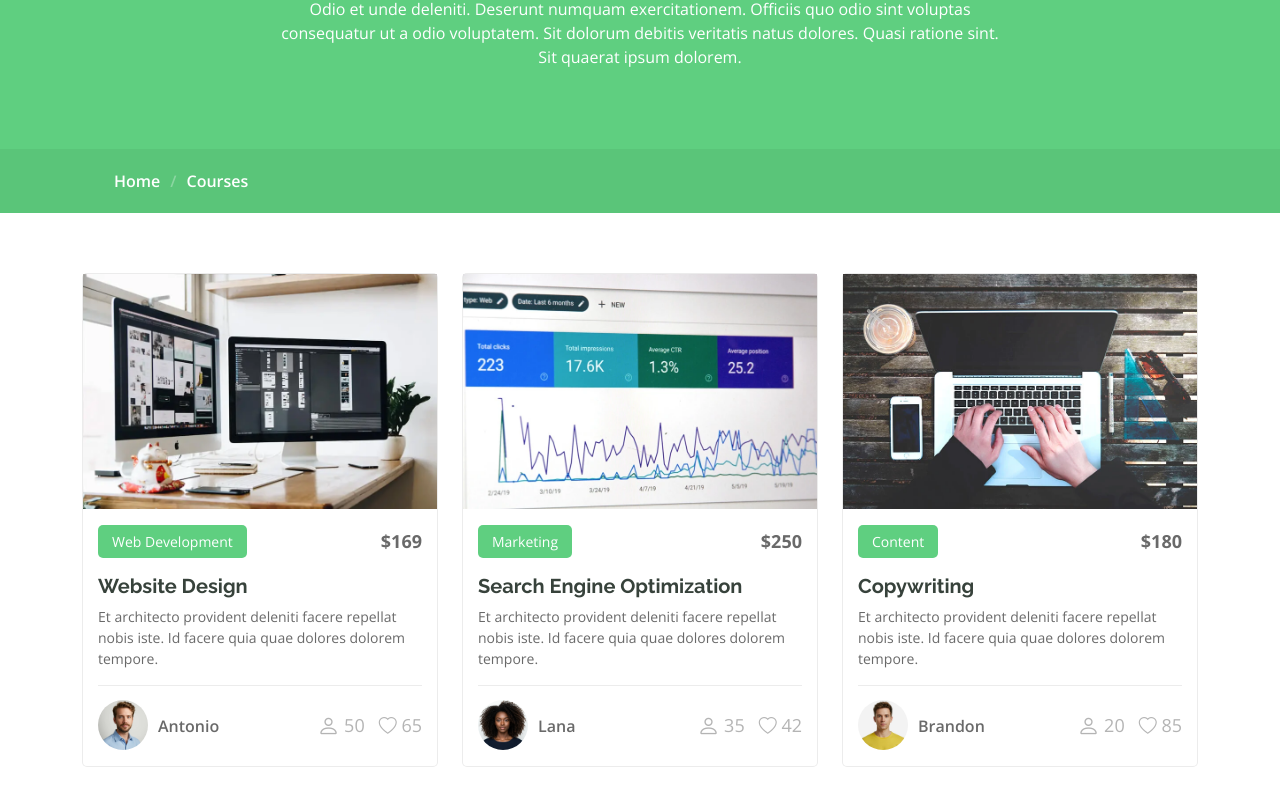
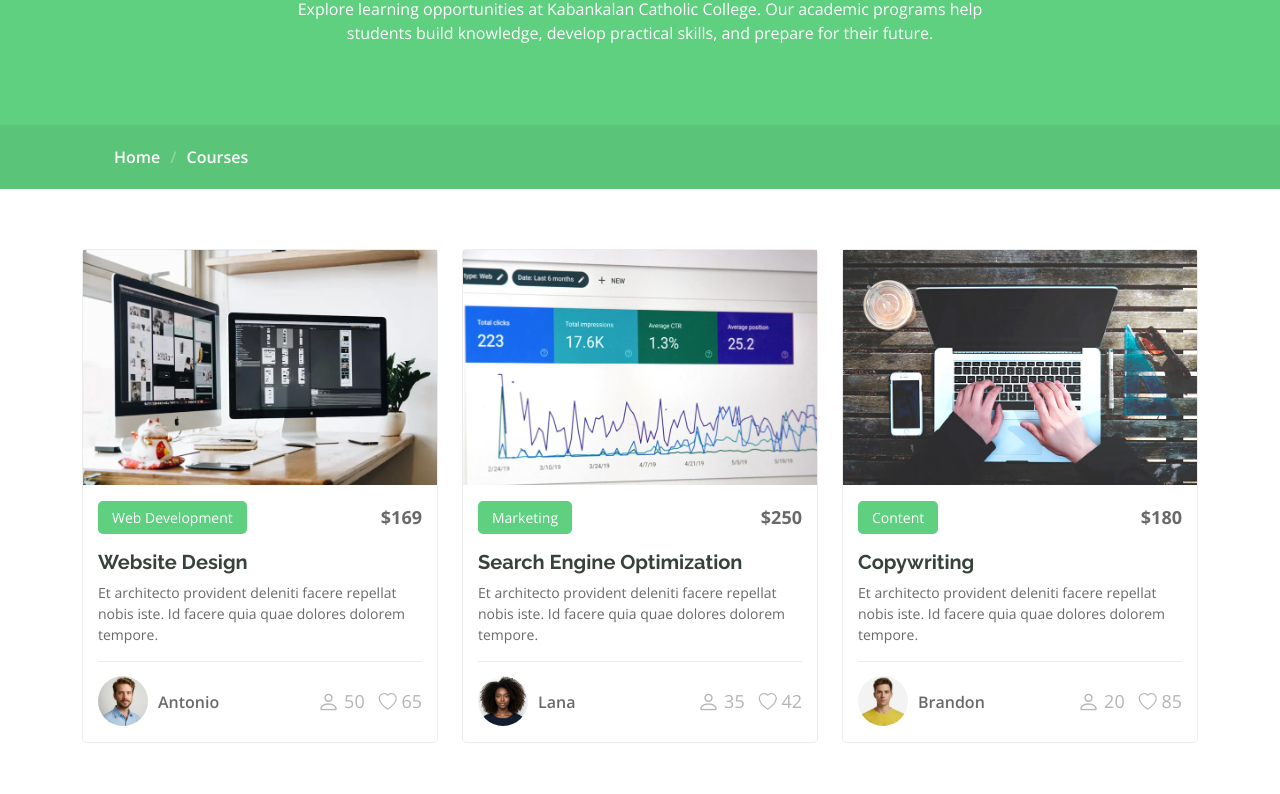
Before and after one commit to cyusoyaestrella-bot/projectlanding--page, a plain HTML site: page courses.html in a window 1280 px wide. Shown: the part 228-1022 px from the top of the page. Drawn offline with nearby package versions, Linux system fonts and the light colour scheme.

Commit message:
Update courses

```diff
--- a/courses.html
+++ b/courses.html
@@ -94,9 +94,7 @@
           <div class="row d-flex justify-content-center text-center">
             <div class="col-lg-8">
               <h1>Courses</h1>
-              <p class="mb-0">Odio et unde deleniti. Deserunt numquam exercitationem. Officiis quo odio sint voluptas
-                consequatur ut a odio voluptatem. Sit dolorum debitis veritatis natus dolores. Quasi ratione sint. Sit
-                quaerat ipsum dolorem.</p>
+              <p class="mb-0">Explore learning opportunities at Kabankalan Catholic College. Our academic programs help students build knowledge, develop practical skills, and prepare for their future.</p>
             </div>
           </div>
         </div>
```
